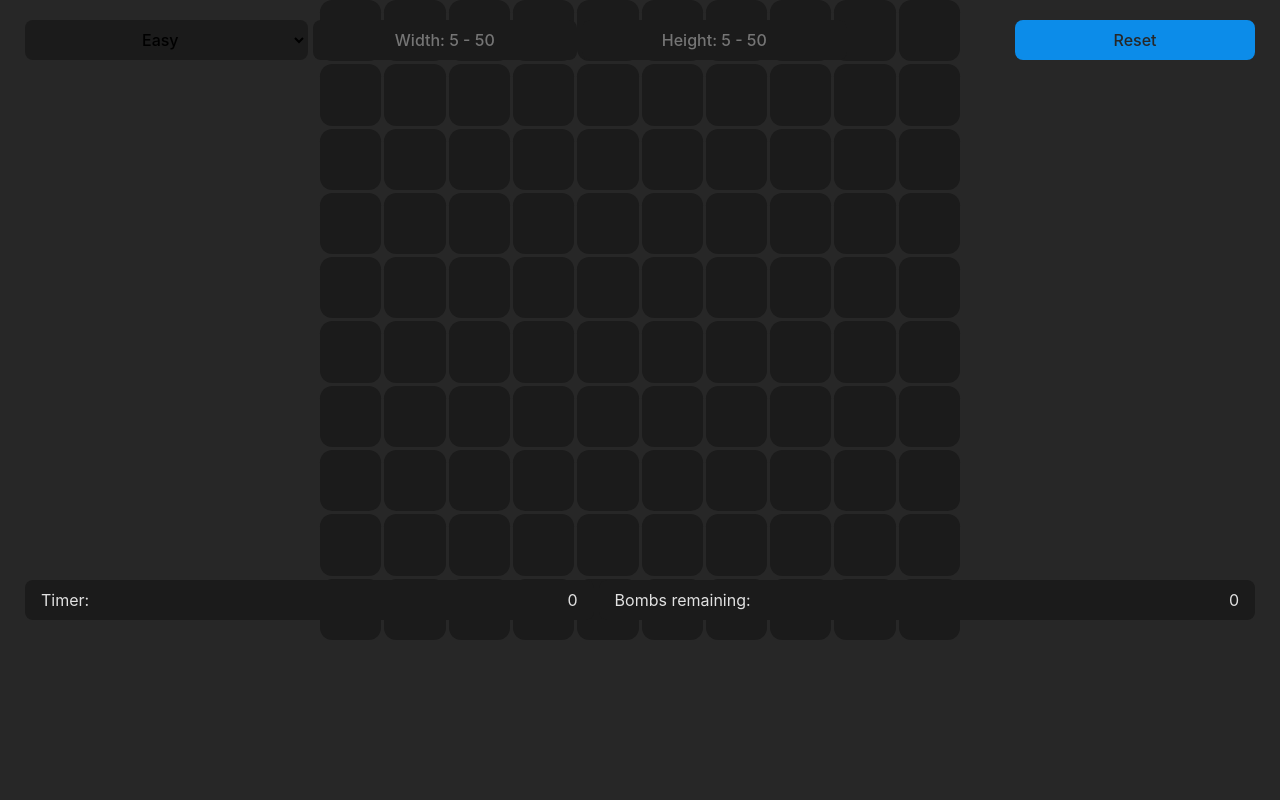
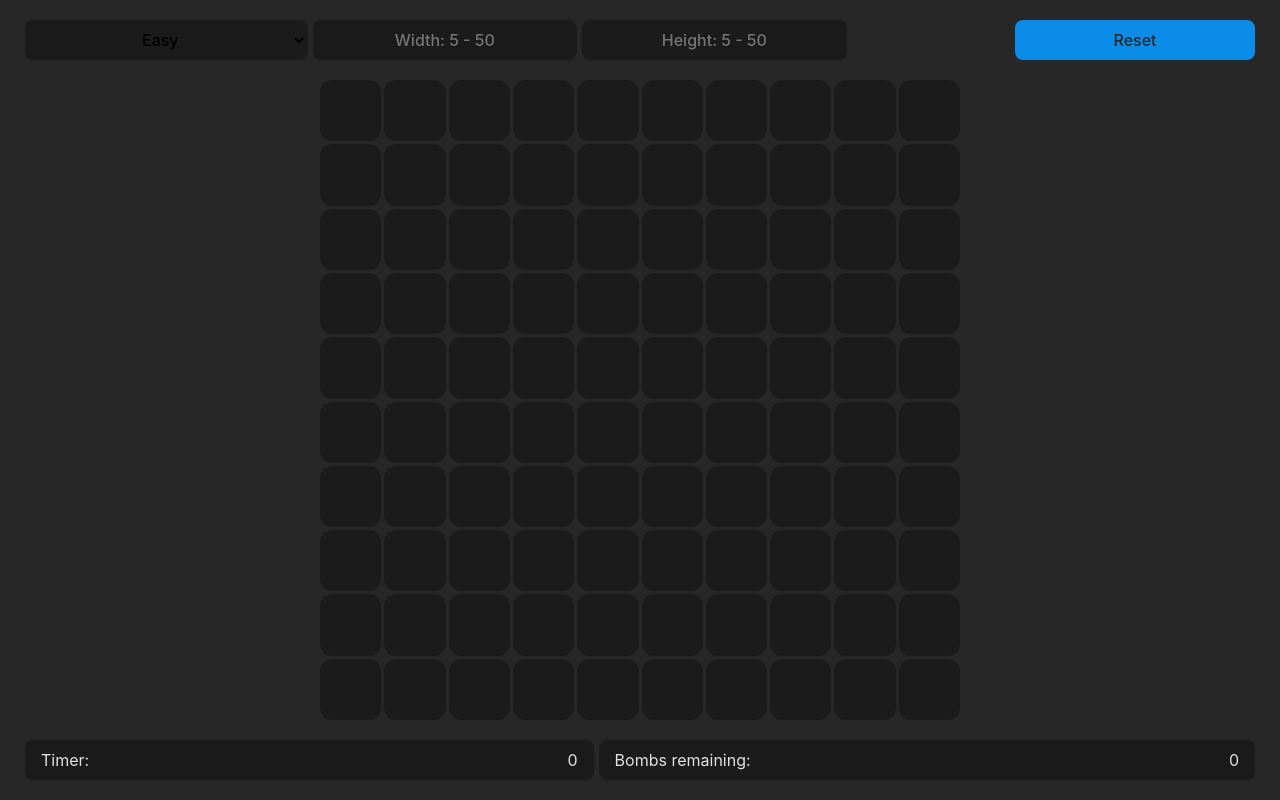
Before and after one commit to Hexy32/minimalistic-minesweeper, a React (Vite) app: page / in a window 1280 px wide. Built offline with nearby package versions, Linux system fonts and the light colour scheme.

Commit message:
Fixed chrome bug and fixed touchscreen detection

```diff
--- a/src/App.tsx
+++ b/src/App.tsx
@@ -144,10 +144,9 @@ export default function App() {
       const root = getComputedStyle(document.querySelector(':root')!)
 
       function isTouchDevice() {
-        return 'ontouchstart' in window || navigator.maxTouchPoints > 0
+        return 'ontouchstart' in window
       }
 
-      // setIsMobile(parseInt(root.width.slice(0, root.width.length - 2)) < MOBILE_THRESHOLD)
       setIsMobile(
         parseInt(root.width.slice(0, root.width.length - 2)) < MOBILE_THRESHOLD || isTouchDevice
       )
--- a/src/styles/app.module.css
+++ b/src/styles/app.module.css
@@ -9,6 +9,7 @@
 .app {
   width: 100%;
   height: 100vh;
+  max-height: -webkit-fill-available;
 
   display: flex;
   flex-direction: column;
@@ -17,5 +18,4 @@
   overflow: hidden;
 
   position: relative;
-  height: -webkit-fill-available;
 }
```
